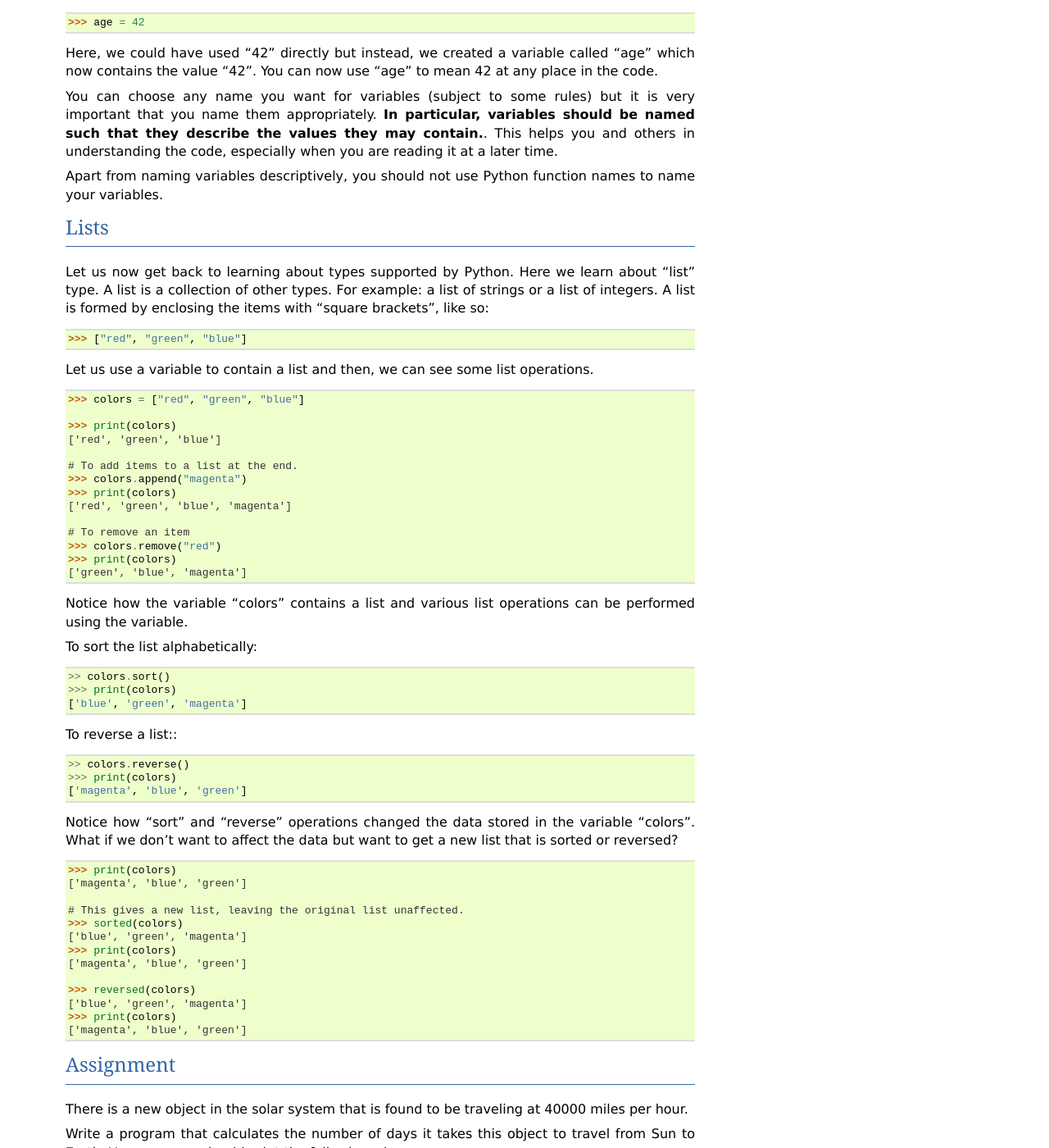
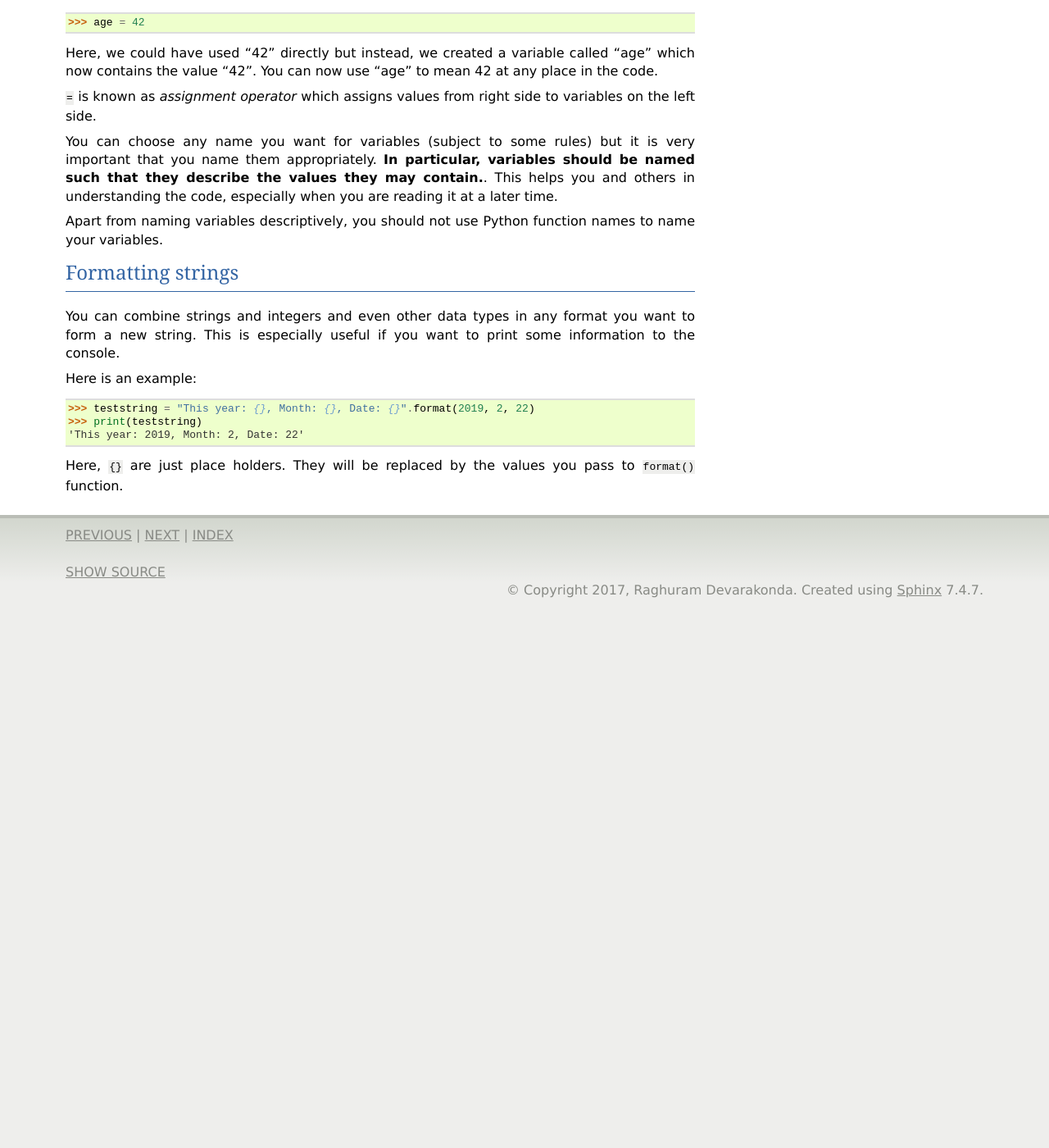
Before and after one commit to draghuram/pythonintro, a Sphinx documentation site: the page built from doc/source/lessons/lesson1.rst, in a window 1280 px wide and 1400 px high, scrolled down 2293 px. Shown: the whole window at 82% size. Built offline with Sphinx 7.4.7, drawn with Linux system fonts in a browser that asks for light colours; after the commit the page ends 3035 px from its top, so only the background shows below that; some of the changed text lies outside the part shown.

Commit message:
Updated lesson 1 notes.

```diff
--- a/doc/source/lessons/lesson1.rst
+++ b/doc/source/lessons/lesson1.rst
@@ -1,6 +1,6 @@
 
-Lesson 1 - Numbers, Strings, Lists ...
-======================================
+Lesson 1 - Numbers, Strings
+===========================
 
 Welcome to the very first lesson on Python. I am sure you are going to
 have a very nice time learning to program.
@@ -138,6 +138,9 @@ Here, we could have used "42" directly but instead, we created a
 variable called "age" which now contains the value "42". You can now
 use "age" to mean 42 at any place in the code.
 
+``=`` is known as `assignment operator` which assigns values from
+right side to variables on the left side.
+
 You can choose any name you want for variables (subject to some rules)
 but it is very important that you name them appropriately. **In
 particular, variables should be named such that they describe the
@@ -147,83 +150,18 @@ the code, especially when you are reading it at a later time.
 Apart from naming variables descriptively, you should not use Python
 function names to name your variables.
 
-Lists
------
+Formatting strings
+------------------
 
-Let us now get back to learning about types supported by Python. Here
-we learn about "list" type. A list is a collection of other types. For
-example: a list of strings or a list of integers. A list is formed by
-enclosing the items with "square brackets", like so::
+You can combine strings and integers and even other data types in any
+format you want to form a new string. This is especially useful if you
+want to print some information to the console.
 
-    >>> ["red", "green", "blue"]
+Here is an example::
 
-Let us use a variable to contain a list and then, we can see some list
-operations. ::
+    >>> teststring = "This year: {}, Month: {}, Date: {}".format(2019, 2, 22)
+    >>> print(teststring)
+    'This year: 2019, Month: 2, Date: 22'
 
-    >>> colors = ["red", "green", "blue"]
-
-    >>> print(colors)
-    ['red', 'green', 'blue']
-
-    # To add items to a list at the end.
-    >>> colors.append("magenta")
-    >>> print(colors)
-    ['red', 'green', 'blue', 'magenta']
-
-    # To remove an item
-    >>> colors.remove("red")
-    >>> print(colors)
-    ['green', 'blue', 'magenta']
-
-Notice how the variable "colors" contains a list and various
-list operations can be performed using the variable.
-
-To sort the list alphabetically:
-::
-
-    >> colors.sort()
-    >>> print(colors)
-    ['blue', 'green', 'magenta']
-
-To reverse a list:::
-
-    >> colors.reverse()
-    >>> print(colors)
-    ['magenta', 'blue', 'green']
-
-Notice how "sort" and "reverse" operations changed the data stored in
-the variable "colors". What if we don't want to affect the data but
-want to get a new list that is sorted or reversed?
-::
-
-    >>> print(colors)
-    ['magenta', 'blue', 'green']
-
-    # This gives a new list, leaving the original list unaffected.
-    >>> sorted(colors)
-    ['blue', 'green', 'magenta']
-    >>> print(colors)
-    ['magenta', 'blue', 'green']
-
-    >>> reversed(colors)
-    ['blue', 'green', 'magenta']
-    >>> print(colors)
-    ['magenta', 'blue', 'green']
-
-Assignment
-----------
-
-There is a new object in the solar system that is found to be
-traveling at 40000 miles per hour.
-
-Write a program that calculates the number of days it takes this
-object to travel from Sun to Earth. Your program should print the
-following when run: ::
-
-    It takes N days
-
-where ``N`` is the value your program should calculate.
-
-**Note**. This object is named
-`Oumuamua <https://en.wikipedia.org/wiki/%CA%BBOumuamua>`_ and in reality, it
-doesn't travel from Sun to Earth in straight line.
+Here, ``{}`` are just place holders. They will be replaced by the
+values you pass to ``format()`` function.
```
